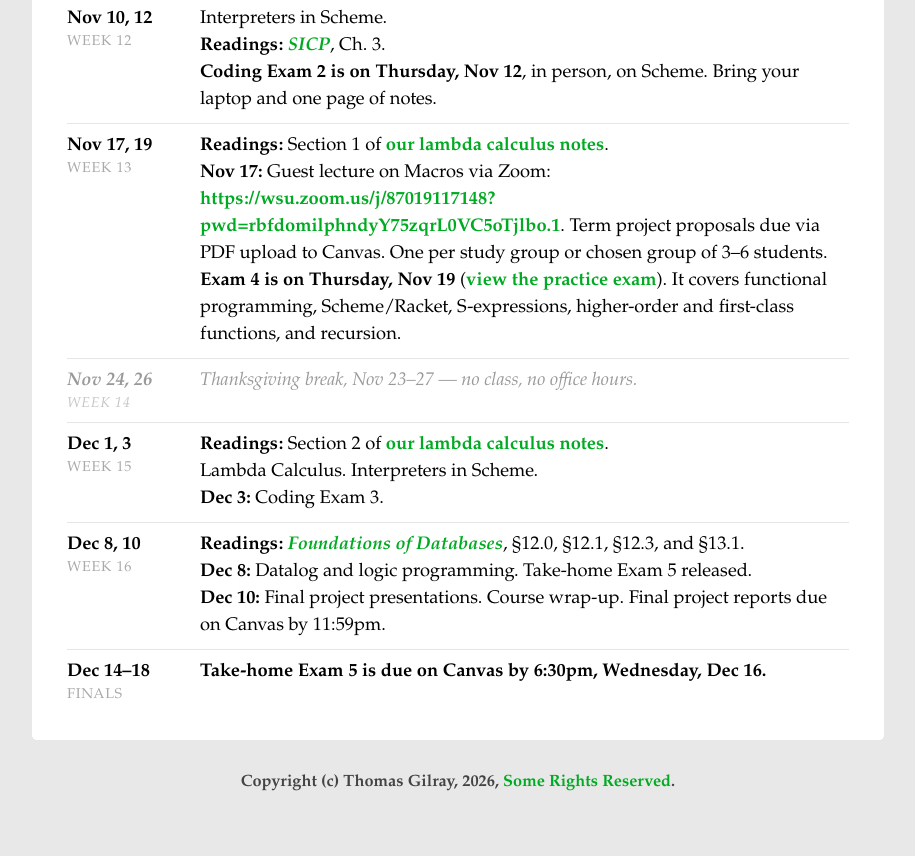
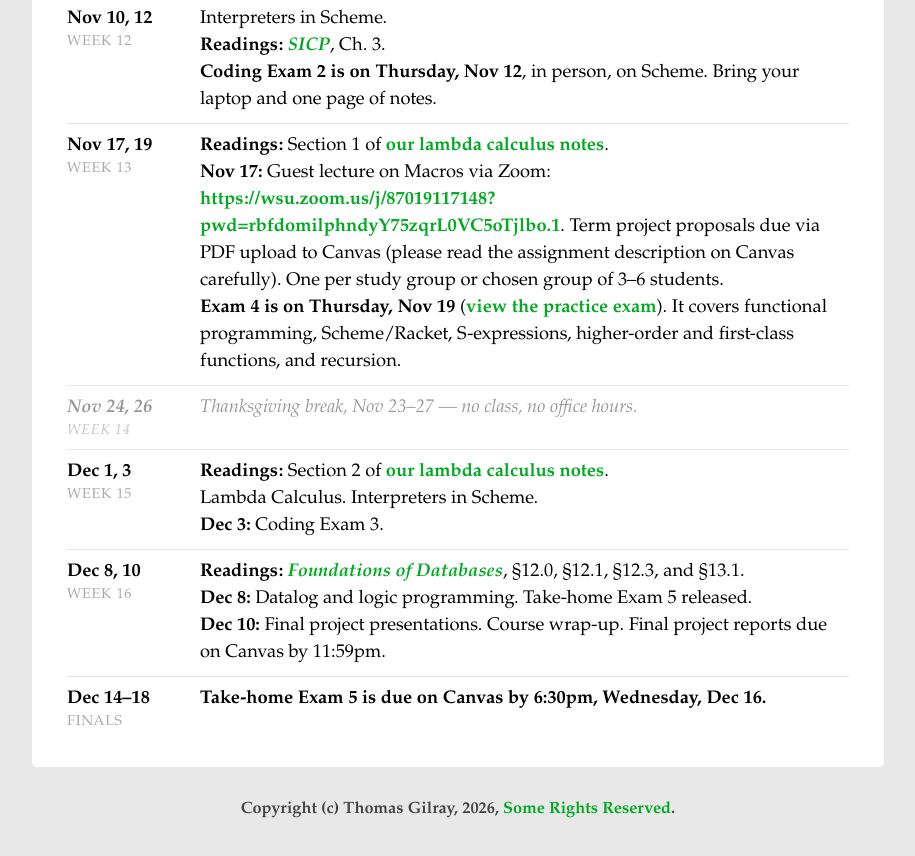
Before and after one commit to thomasgilray/thomasgilray.github.io, a plain HTML site: page 355/index.html in a window 1280 px wide. Shown: the part 7880-8736 px from the top of the page, without its empty margins (182-1097 px from the left). Before the commit the page ends 8711 px from the top, so only its background shows below. Drawn offline with Linux system fonts and the light colour scheme; no server answers.

Commit message:
Point students to the Canvas description for project proposals
Co-Authored-By: Claude Opus 5.5 <noreply@anthropic.com>

```diff
--- a/355/index.html
+++ b/355/index.html
@@ -259,7 +259,7 @@
 </tr>
 <tr>
 <td><strong>Nov 17, 19</strong><span class="wk">Week 13</span></td>
-<td><strong>Readings:</strong> Section 1 of <a href="/355/lambda-calculus.pdf">our lambda calculus notes</a>.<br><strong>Nov 17:</strong> Guest lecture on Macros via Zoom: <a href="https://wsu.zoom.us/j/87019117148?pwd=rbfdomilphndyY75zqrL0VC5oTjlbo.1">https://wsu.zoom.us/j/87019117148?pwd=rbfdomilphndyY75zqrL0VC5oTjlbo.1</a>. Term project proposals due via PDF upload to Canvas. One per study group or chosen group of 3–6 students.<br><strong>Exam 4 is on Thursday, Nov 19</strong> (<a href="/355/exam4-practice.pdf">view the practice exam</a>). It covers functional programming, Scheme/Racket, S-expressions, higher-order and first-class functions, and recursion.</td>
+<td><strong>Readings:</strong> Section 1 of <a href="/355/lambda-calculus.pdf">our lambda calculus notes</a>.<br><strong>Nov 17:</strong> Guest lecture on Macros via Zoom: <a href="https://wsu.zoom.us/j/87019117148?pwd=rbfdomilphndyY75zqrL0VC5oTjlbo.1">https://wsu.zoom.us/j/87019117148?pwd=rbfdomilphndyY75zqrL0VC5oTjlbo.1</a>. Term project proposals due via PDF upload to Canvas (please read the assignment description on Canvas carefully). One per study group or chosen group of 3–6 students.<br><strong>Exam 4 is on Thursday, Nov 19</strong> (<a href="/355/exam4-practice.pdf">view the practice exam</a>). It covers functional programming, Scheme/Racket, S-expressions, higher-order and first-class functions, and recursion.</td>
 </tr>
 <tr class="off">
 <td><strong>Nov 24, 26</strong><span class="wk">Week 14</span></td>
```
Also changed, not shown: 1 other file.
